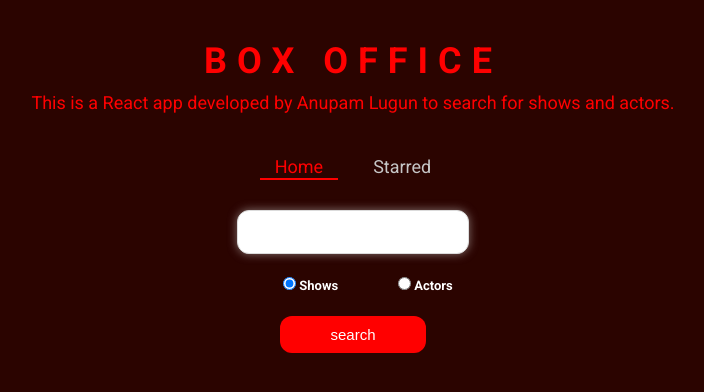
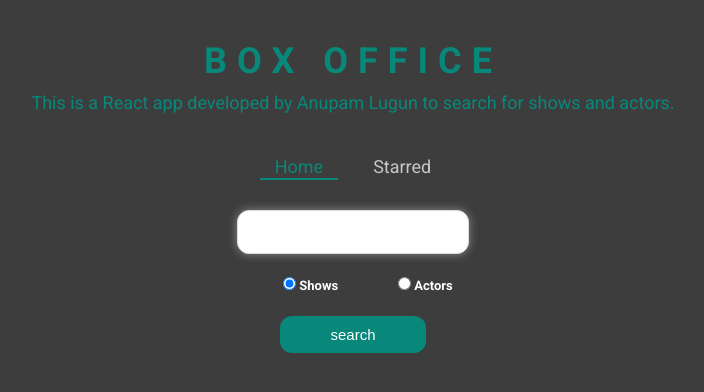
Before and after one commit to Anupamlugun/box-office, a React (Create React App) app: page / in a window 1280 px wide. Shown: the top 392 px of the page, without its empty margins (287-991 px from the left). Built offline with nearby package versions, Linux system fonts and the light colour scheme.

Commit message:
theme changed

```diff
--- a/public/index.html
+++ b/public/index.html
@@ -30,7 +30,7 @@
     />
     <title>Box Office</title>
   </head>
-  <body style="background-color: #2b0400; color: white">
+  <body style="background-color: #3e3d3d; color: white">
     <noscript>You need to enable JavaScript to run this app.</noscript>
     <div id="root"></div>
     <!--
--- a/src/theme.js
+++ b/src/theme.js
@@ -3,7 +3,7 @@ import { ThemeProvider, createGlobalStyle } from 'styled-components';
 const theme = {
   fontFamily: 'Roboto, sans-serif',
   mainColors: {
-    blue: '#ff0000',
+    blue: '#07887b',
     gray: '#c6c6c6',
     dark: '#353535',
   },
```
